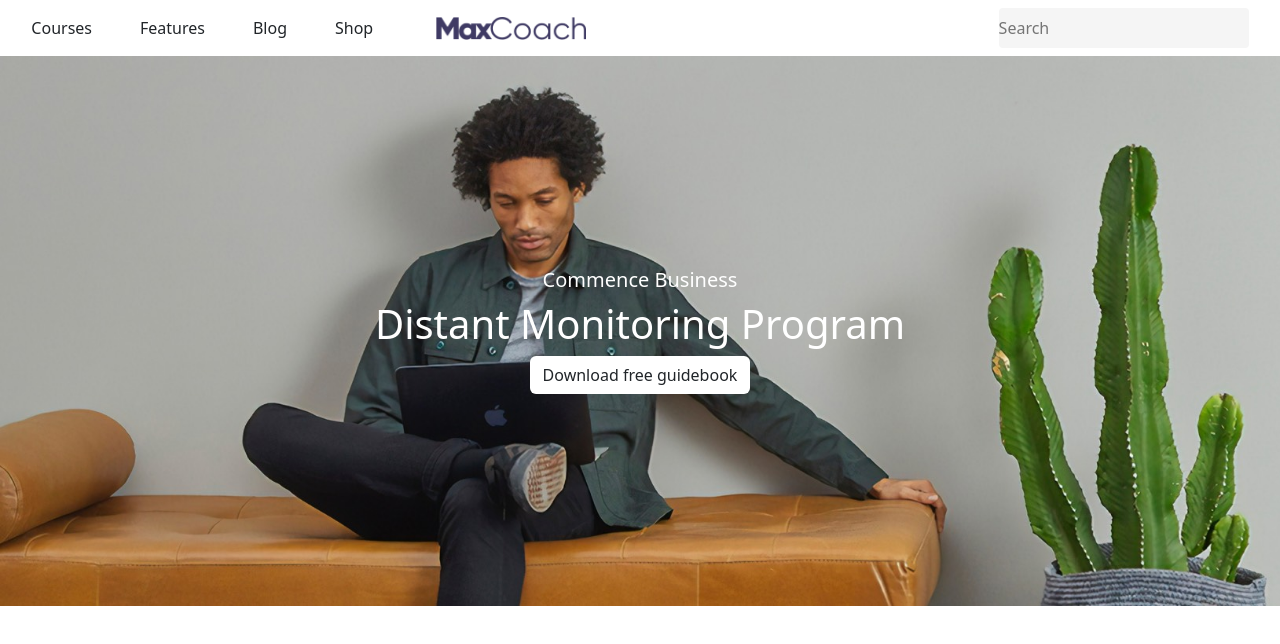
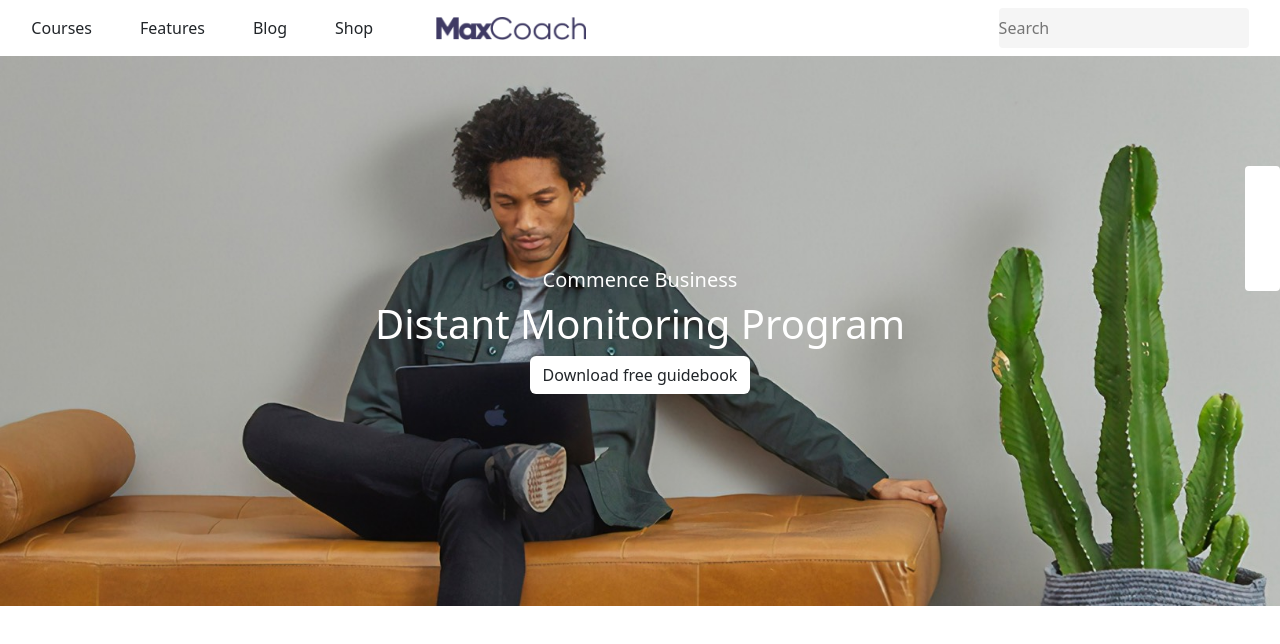
Before and after one commit to MarcoInchingoli89/proj-html-vuejs, a Vue app: page / in a window 1280 px wide. Shown: the top 644 px of the page. Built offline with nearby package versions, Linux system fonts and the light colour scheme.

Commit message:
Add sidebar to Jumbotron

```diff
--- a/src/App.vue
+++ b/src/App.vue
@@ -26,11 +26,13 @@ export default {
       <h5 class="text-white">Commence Business</h5>
       <h1 class="text-white">Distant Monitoring Program</h1>
       <a class="btn text-decoration-none bg-white" href="#" role="button">Download free guidebook</a>
+      <div class="sidebar rounded-1"></div>
     </div>
   </header>
 </template>
 
 <style lang="scss" scoped>
+.navbar {
   li {
     list-style: none;
   }
@@ -43,11 +45,22 @@ li {
     width: 250px;
     background-color: #f5f5f5;
   }
+}
 
 .jumbotron {
   background-image: url('./assets/img/home-3-hero-bg.jpg');
   background-size: cover;
   height: 550px;
+  position: relative;
+}
+
+.sidebar {
+  height: 125px;
+  width: 35px;
+  background-color: white;
+  position: absolute;
+  right: 0;
+  top: 20%;
 }
 </style>
 
```
Lines whose indentation alone changed are shown as unchanged.
